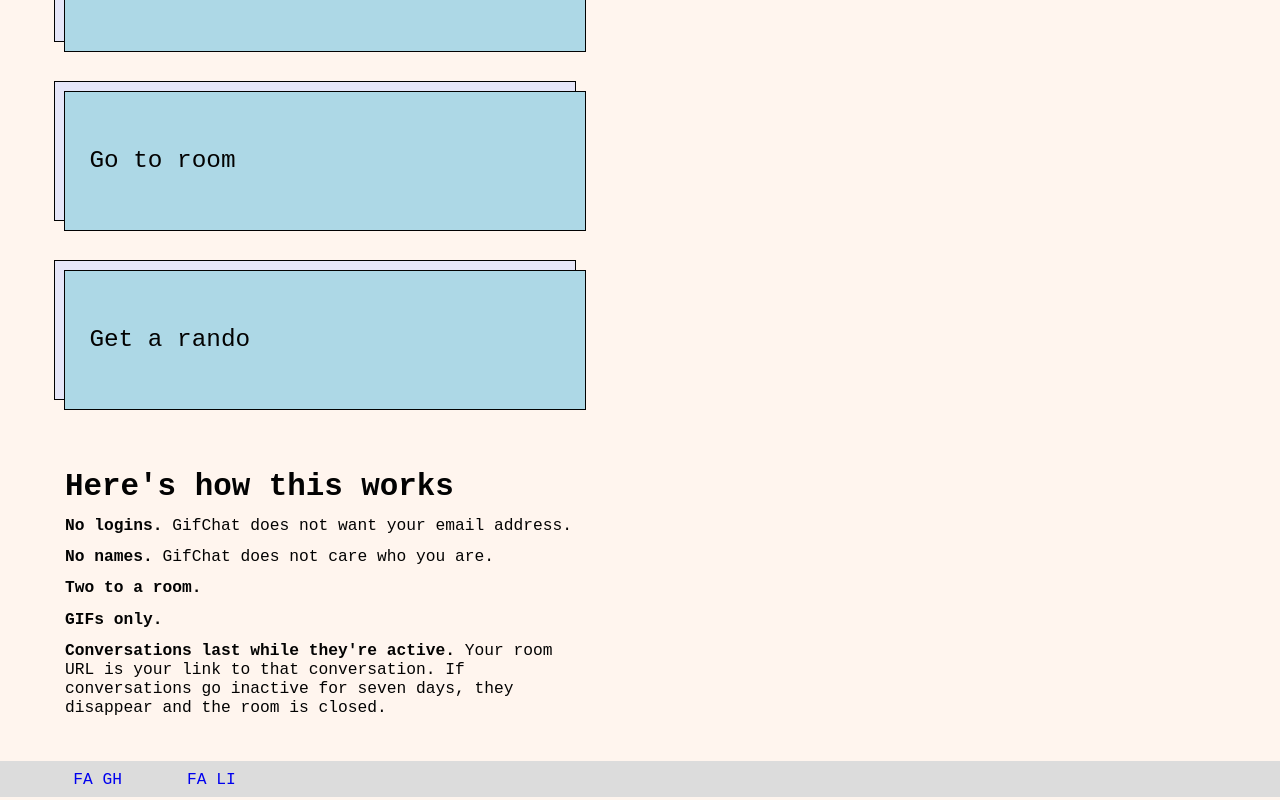
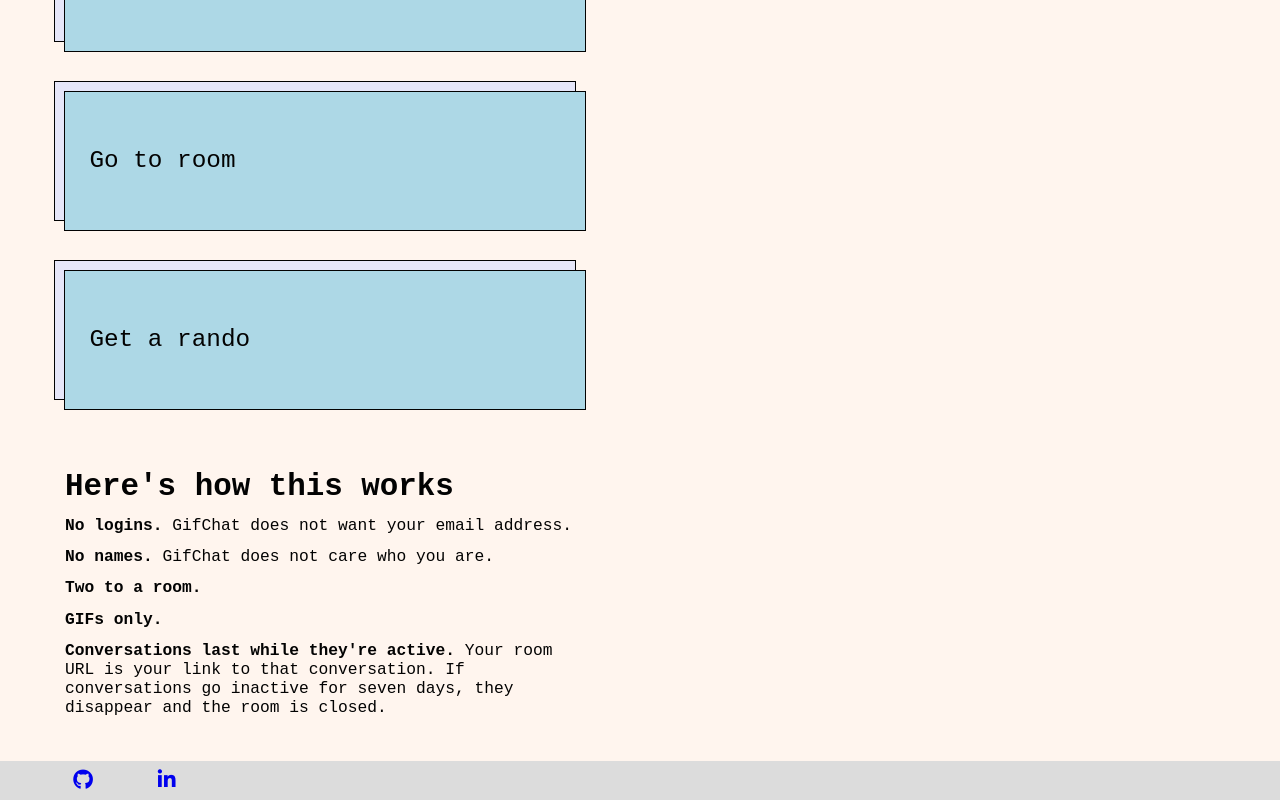
Before and after one commit to bradbautista/gifchat-client, a React (Create React App) app: page / in a window 1280 px wide. Shown: the part 271-1071 px from the top of the page. Built offline with nearby package versions, Linux system fonts and the light colour scheme; no server answers.

Commit message:
squashed safari display bug, added FA icons, changed pointer style on links

```diff
--- a/public/index.html
+++ b/public/index.html
@@ -10,6 +10,9 @@
       content="Web site created using create-react-app"
     />
     <link rel="apple-touch-icon" href="%PUBLIC_URL%/logo192.png" />
+    <link href="https://stackpath.bootstrapcdn.com/font-awesome/4.7.0/css/font-awesome.min.css" />
+    <script src="https://kit.fontawesome.com/b7241d4776.js" crossorigin="anonymous"></script>
+  </head>
     <!--
       manifest.json provides metadata used when your web app is installed on a
       user's mobile device or desktop. See https://developers.google.com/web/fundamentals/web-app-manifest/
--- a/src/Components/App/App.css
+++ b/src/Components/App/App.css
@@ -7,7 +7,7 @@
 
 a {
   text-decoration: none;
-  cursor: default;
+  cursor: pointer;
 }
 
 html {
--- a/src/Components/Home/Home.js
+++ b/src/Components/Home/Home.js
@@ -172,7 +172,7 @@ export default class Home extends Component {
 
         <footer>
           {/* We'll also need to import FontAwesome icons or just use text links */}
-          <a href="meongithub">FA GH</a> <a href="meonlinkedin">FA LI</a>
+          <a href="https://github.com/bradbautista/"><i class="fab fa-github"></i></a> <a href="https://www.linkedin.com/in/bradford-bautista/"><i class="fab fa-linkedin-in"></i></a>
         </footer>
 
         </>
--- a/src/Components/Room/Room.css
+++ b/src/Components/Room/Room.css
@@ -103,6 +103,10 @@ form button {
     margin-top: 1rem;
     height: 1.5rem;
     width: 11rem;
+}
+
+i {
+    font-size: 2.5rem;
 }
 
 .error {
```
